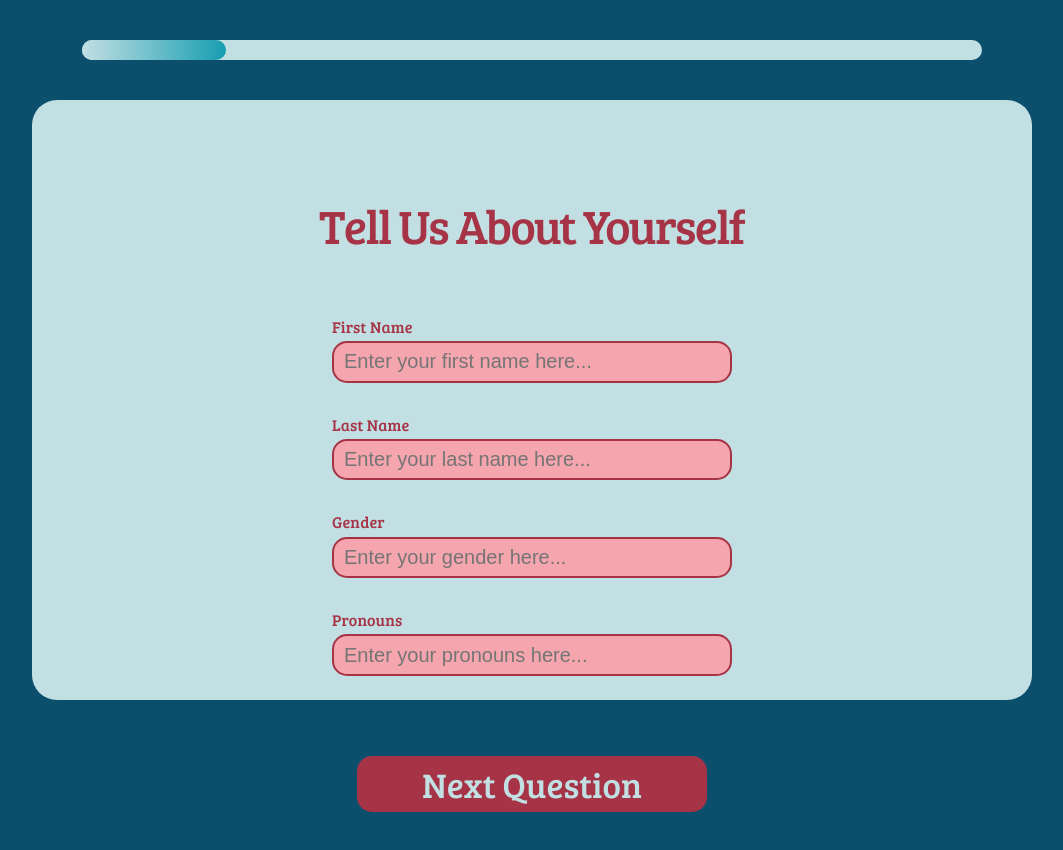
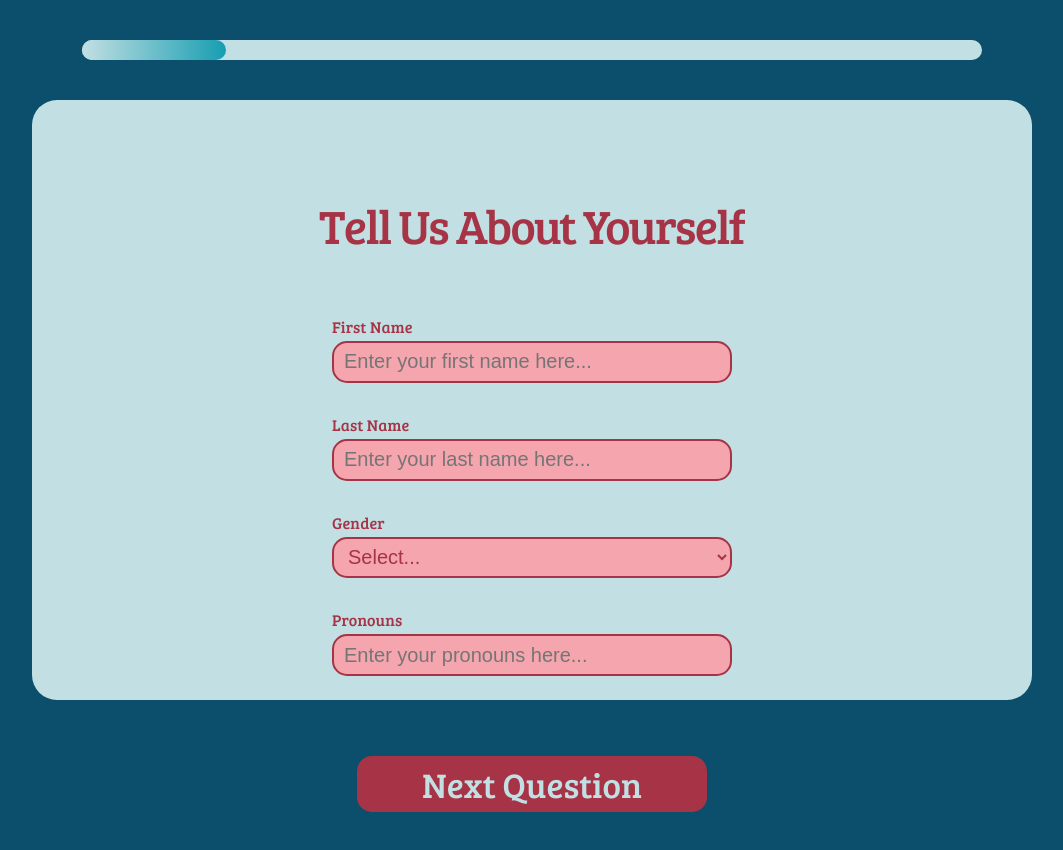
Before and after one commit to wav2length/371final, a React (Vite) app in the folder webapp/: page /onboarding1 in a window 1280 px wide. Shown: the top 850 px of the page, without its empty margins (108-1171 px from the left). Built offline with nearby package versions, Linux system fonts and the light colour scheme; no server answers; a web font is replaced by a local one.

Commit message:
Erased all nonbinary genders

```diff
--- a/webapp/src/OnBoarding/Onboarding1.css
+++ b/webapp/src/OnBoarding/Onboarding1.css
@@ -42,6 +42,17 @@ h1#Heading-board1 {
   padding-bottom: 1vh;
 }
 
+#gender-dropdown {
+  height: clamp(45px, 6vh, 60px);
+  width: min(400px, 70vw);
+  font-size: clamp(14px, 2vw, 20px);
+  padding-left: 10px;
+  color: #A63446;
+  background-color: #F4A5AE;
+  border: 2px solid #A63446;
+  border-radius: 15px;
+}
+
 #input-text {
   height: clamp(45px, 6vh, 60px);
   width: min(400px, 70vw);
--- a/webapp/src/OnBoarding/Onboarding1.jsx
+++ b/webapp/src/OnBoarding/Onboarding1.jsx
@@ -77,7 +77,11 @@ function Onboarding1() {
         <p id="subheading-board1">Last Name</p>
         <input value={lastName} onChange={e => {setLastName(e.target.value); setError('')}} id="input-text" type="text" placeholder="Enter your last name here..." required/>
         <p id="subheading-board1">Gender</p>
-        <input value={gender} onChange={e => setGender(e.target.value)} id="input-text" type="text" placeholder="Enter your gender here... " required/>
+        <select id="gender-dropdown" value={gender} onChange={(e) => setGender(e.target.value)}>
+          <option value="">Select...</option>
+          <option value="male">Male</option>
+          <option value="female">Female</option>
+        </select>
         <p id="subheading-board1">Pronouns</p>
         <input value={pronouns} onChange={e => setPronouns(e.target.value)} id="input-text" type="text" placeholder="Enter your pronouns here... "/>
       </div>
```
